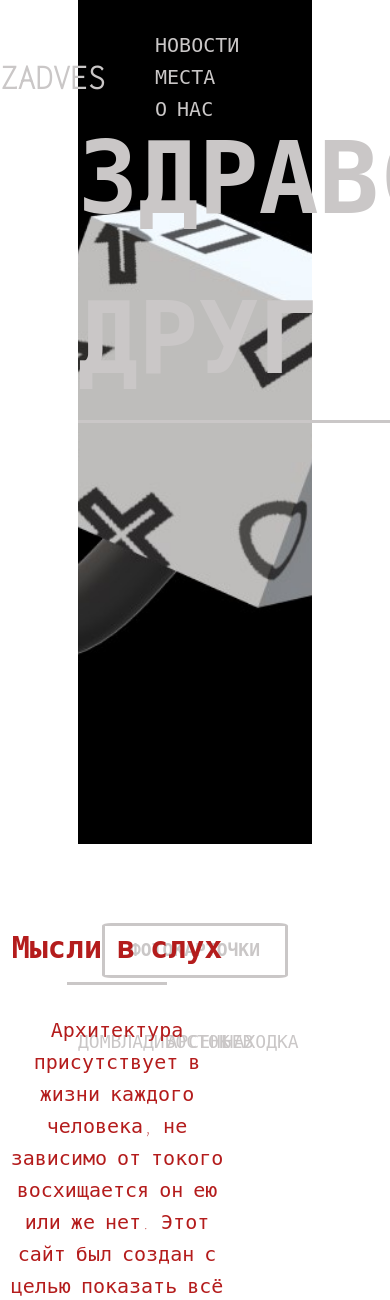
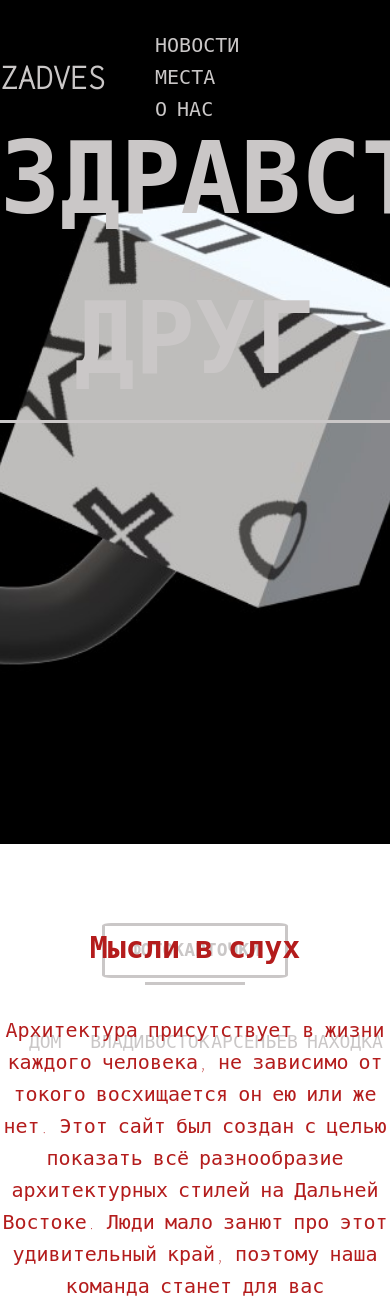
Before and after one commit to ZadVes/nikSite, a PHP site: page / in a window 390 px wide; the page is wider, and only the part inside the window is pictured. Shown: the top 1300 px of that part. Run offline with PHP 8.4, Linux system fonts and the light colour scheme.

Commit message:
Update style.css

```diff
--- a/style.css
+++ b/style.css
@@ -60,19 +60,6 @@ h1, h2, h3, h4, h5, h6{
     background-color:  rgb(202, 199, 199);
 }
 
-@media screen and (max-width: 900px){
-    .intro{
-        width: 80%;
-        margin: 0 auto;
-    }
-}
-
-@media screen and (max-width: 600px){
-    .intro{
-        width: 60%;
-        margin: 0 auto;
-    }
-}
 
 /* Header */
 .header{
@@ -93,17 +80,6 @@ h1, h2, h3, h4, h5, h6{
     align-items: center;
 }
 
-@media screen and (max-width: 900px){
-    .header{
-        width: 80%;
-    }
-}
-
-@media screen and (max-width: 600px){
-    .header{
-        width: 60%;
-    }
-}
 
 .logo{
     font-size: 35px;
@@ -165,17 +141,6 @@ h1, h2, h3, h4, h5, h6{
     text-align: center;
 }
 
-@media  screen and (max-width: 900px) {
-    .slider{
-        width: 80%;
-    }
-}
-
-@media  screen and (max-width: 600px) {
-    .slider{
-        width: 60%;
-    }
-}
 
 .slider_items{
     width: 40%;
@@ -196,17 +161,6 @@ h1, h2, h3, h4, h5, h6{
     padding: 80px 0;
 }
 
-@media screen and (max-width: 900px){
-    .section{
-        width: 80%;
-    }
-}
-
-@media screen and (max-width: 600px){
-    .section{
-        width: 60%;
-    }
-}
 
 .section--devices{
 
@@ -367,3 +321,9 @@ h1, h2, h3, h4, h5, h6{
     font-size: 20px;
     color: rgb(202, 199, 199);
 }
+
+@media screen and(max-width:1300px){
+    .slider{
+        margin-top: 20px;
+    }
+}
```
